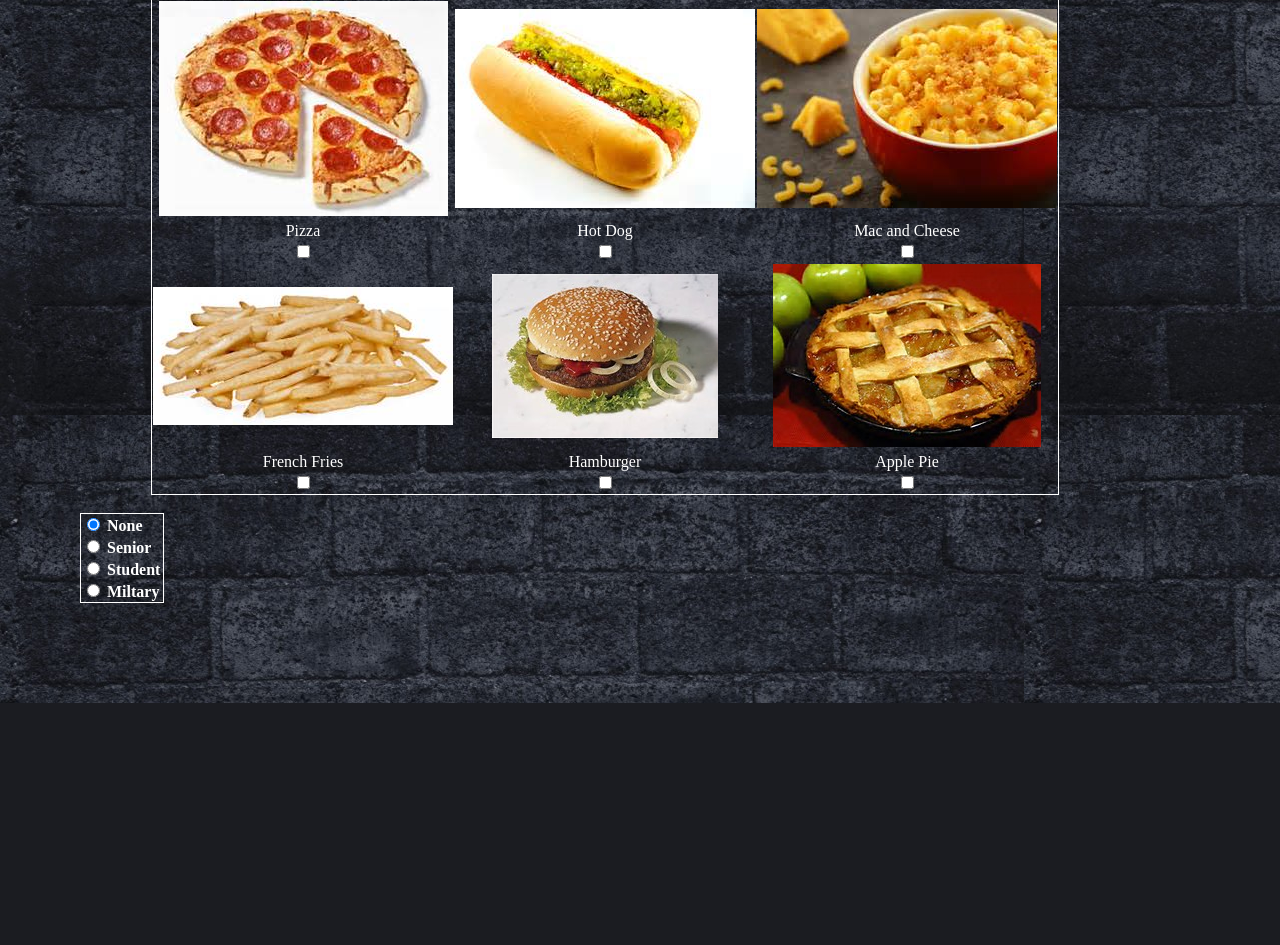
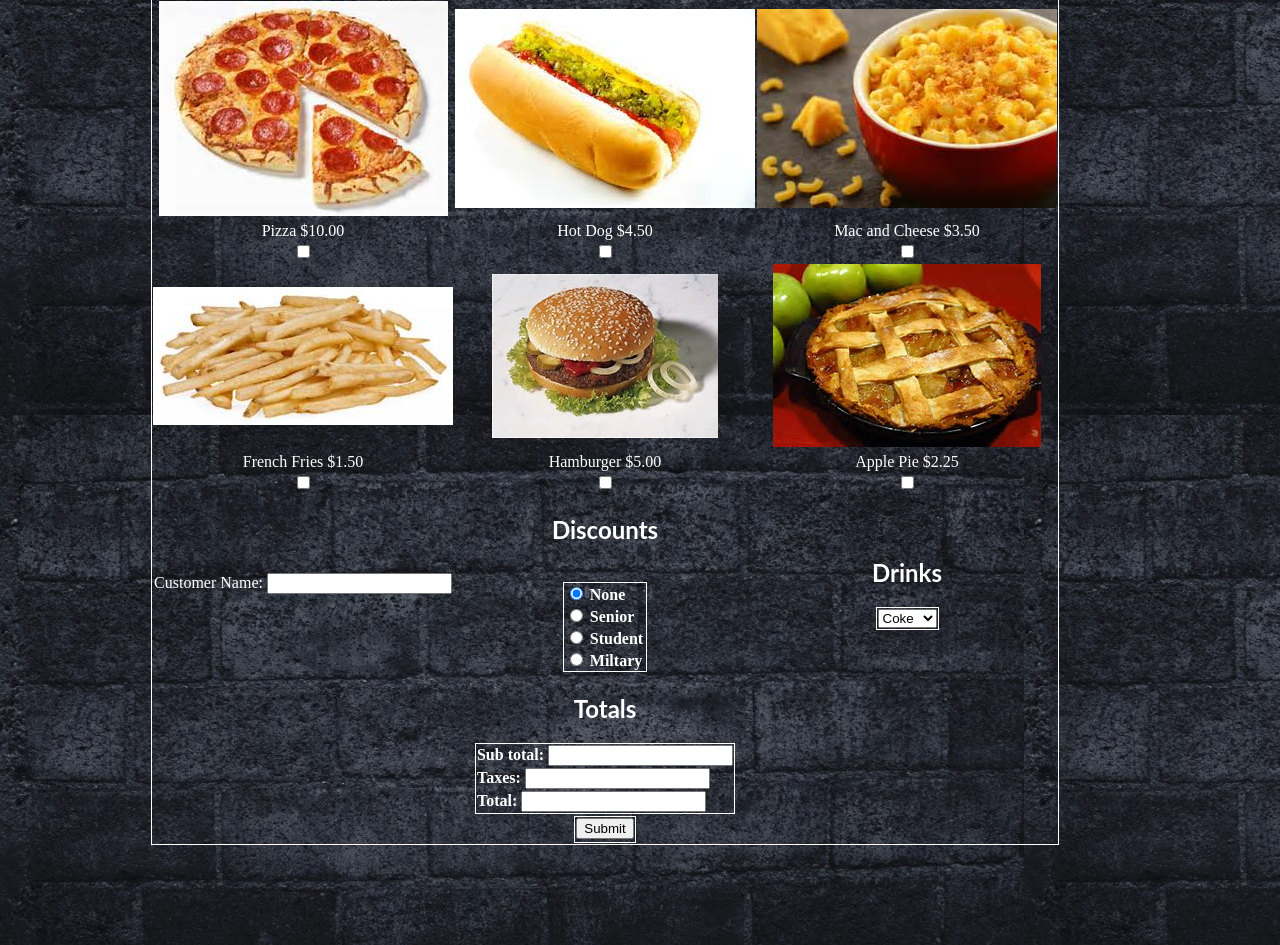
Before and after one commit to jerradmonagan/IP-website-Assignment-1, a PHP site: page /assign2/index.html in a window 1280 px wide. Shown: the part 161-1106 px from the top of the page. Before the commit the page ends 864 px from the top, so only its background shows below. Run offline with PHP 8.4, Linux system fonts and the light colour scheme; lists and menus that the app fills with data are empty.

Commit message:
all graphics are complete, ready for js

```diff
--- a/assign2/index.html
+++ b/assign2/index.html
@@ -12,7 +12,7 @@
           <th><img src="../images/pizza.jpg" alt="Pizza"></th>  <th><img src="../images/hotdog.jpg" alt="hotdog"></th>  <th><img src="../images/mac&cheese.jpg" alt="Mac and cheese"></th>
       </tr>
       <tr>
-          <td>Pizza</td><td>Hot Dog</td><td>Mac and Cheese</td>
+          <td>Pizza $10.00</td><td>Hot Dog $4.50</td><td>Mac and Cheese $3.50</td>
       </tr>
       <tr>
           <td><input type="checkbox" name="pizza" value="10"></td><td><input type="checkbox" name="hotdog" value="4.5"></td><td><input type="checkbox" name="macAndCheese" value="3.5"></td>
@@ -21,12 +21,13 @@
           <th><img src="../images/fries.jpg" alt="French Fries"></th>  <th><img src="../images/hamburg.jpg" alt="Hamburger"></th>  <th><img src="../images/applepie.jpg" alt="Apple Pie"></th>
       </tr>
       <tr>
-          <td>French Fries</td><td>Hamburger</td><td>Apple Pie</td>
+          <td>French Fries $1.50</td><td>Hamburger $5.00</td><td>Apple Pie $2.25</td>
       </tr>
       <tr>
           <td><input type="checkbox" name="frenchFries" value="1.5"></td><td><input type="checkbox" name="hamburger" value="5"></td><td><input type="checkbox" name="applePie" value="2.25"></td>
       </tr>
-    </table>
+      <tr><td>Customer Name: <input type="text" name="cName"/></td>
+        <td>  <h2>Discounts</h2>
         <table  class="american-grill-discount">
             <form>
               <tr><th><input type="radio" name="discount" value="0" checked> None<th></tr>
@@ -34,6 +35,45 @@
               <tr><th><input type="radio" name="discount" value=".05"> Student</th></tr>
               <tr><th><input type="radio" name="discount" value=".15"> Miltary</th></tr>
             </form>
+        </table></td>
+        <td>
+          <h2>Drinks</h2>
+          <table class="american-grill-drinks">
+            <form>
+              <tr><th><select name="Drinks">
+              <option value="coke">Coke</option>
+              <option value="sprite">sprite</option>
+              <option value="coffee">coffee</option>
+              <option value="water">Water</option>
+              </select></th></tr>
+            </form>
+          </table>
+        </td>
+        <tr>
+          <td></td>
+          <td>
+            <h2>Totals</h2>
+            <table class="american-grill-total">
+              <form>
+                <tr><th>Sub total: <input type="text" id="subTotal" readonly="readonly"/></th></tr>
+                <tr><th>Taxes: <input type="text" id="taxes" readonly="readonly" /></th></tr>
+                <tr><th>Total: <input type="text" id="total" readonly="readonly"/></th></tr>
+              </form>
+            </table>
+          </td>
+          <td></td>
+        </tr>
+      </td>
+      <tr>
+      <td></td>
+      <td>
+        <table class="american-grill-btn">
+            <form action="../index.html">
+              <tr><th><input type="submit"></th></tr>
+            </form>
+      </td>
+      <td></td>
+    </tr>
     </table>
   </body>
 </html>
--- a/style.css
+++ b/style.css
@@ -54,4 +54,30 @@ ul{
   border-collapse: collapse;
   color:white;
   text-align: left;
+  margin-left: auto;
+  margin-right: auto;
 }
+.american-grill-drinks{
+  border: 1px solid white;
+  border-collapse: collapse;
+  color:white;
+  text-align: left;
+  margin-left: auto;
+  margin-right: auto;
+}
+.american-grill-total{
+  border: 1px solid white;
+  border-collapse: collapse;
+  color:white;
+  text-align: left;
+  margin-left: auto;
+  margin-right: auto;
+}
+.american-grill-btn{
+  border: 1px solid white;
+  border-collapse: collapse;
+  color:white;
+  text-align: left;
+  margin-left: auto;
+  margin-right: auto;
+}
```
Lines whose indentation alone changed are shown as unchanged.
